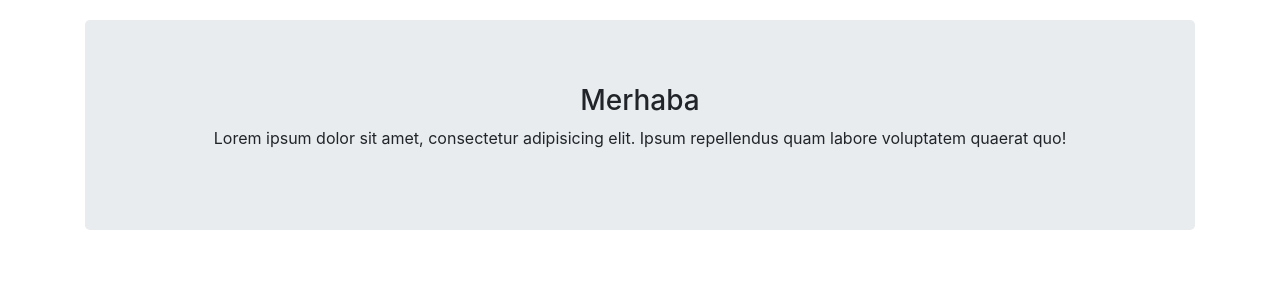
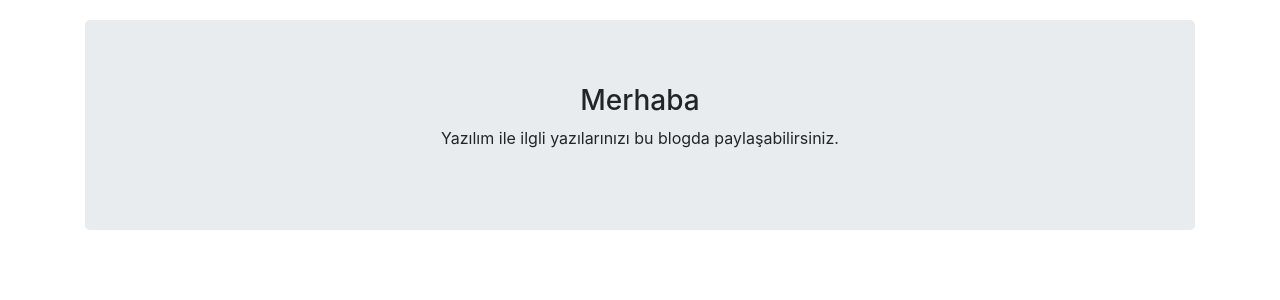
Before and after one commit to utkunt/blog, a Django app: page / in a window 1280 px wide. Shown: the part 56-356 px from the top of the page. Run offline with Django 3.2, Linux system fonts and the light colour scheme; some libraries are stand-ins or nearby versions.

Commit message:
Update index.html

```diff
--- a/templates/index.html
+++ b/templates/index.html
@@ -5,7 +5,7 @@
 	<div class="jumbotron text-center">
 		<h3>Merhaba</h3>
 		<p>
-			Lorem ipsum dolor sit amet, consectetur adipisicing elit. Ipsum repellendus quam labore voluptatem quaerat quo!
+			Yazılım ile ilgli yazılarınızı bu blogda paylaşabilirsiniz.
 		</p>
 	</div>
 
```
